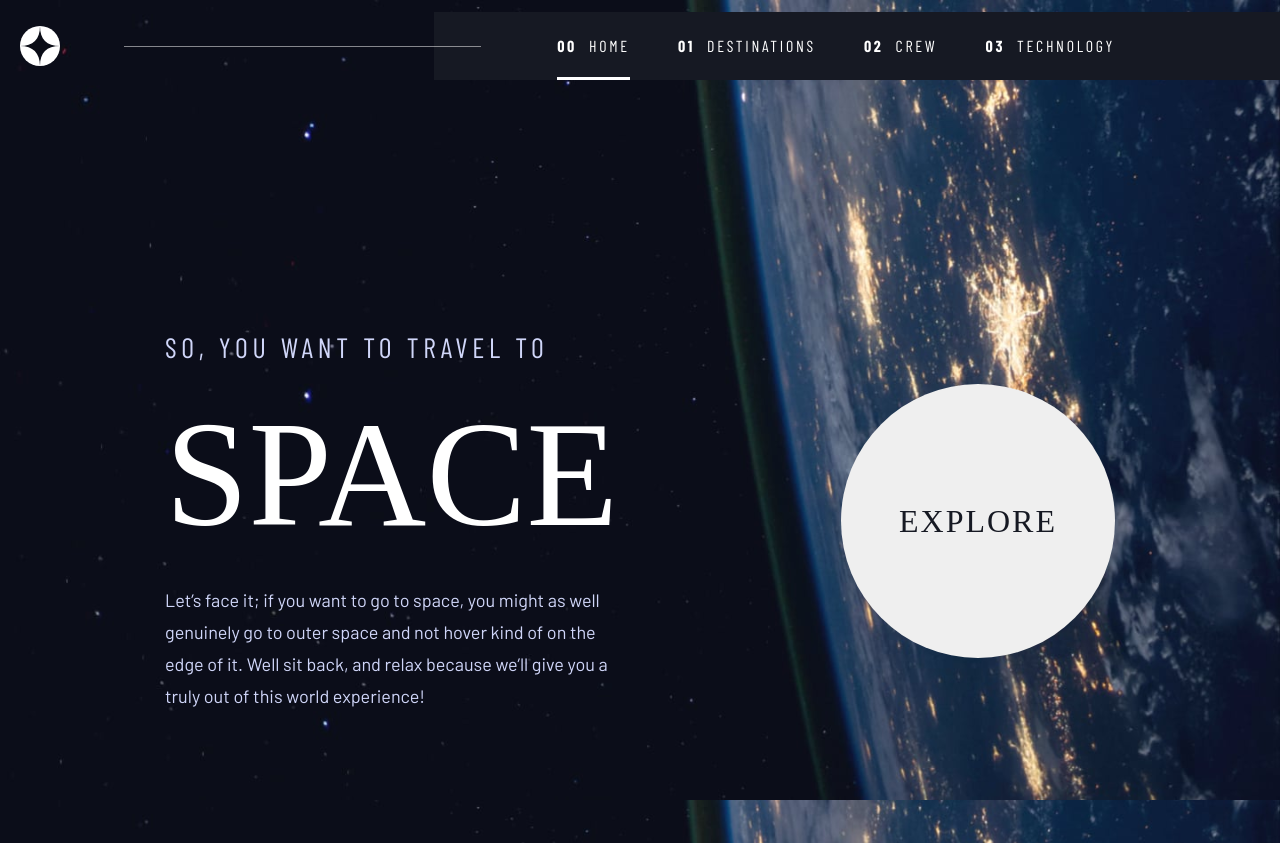
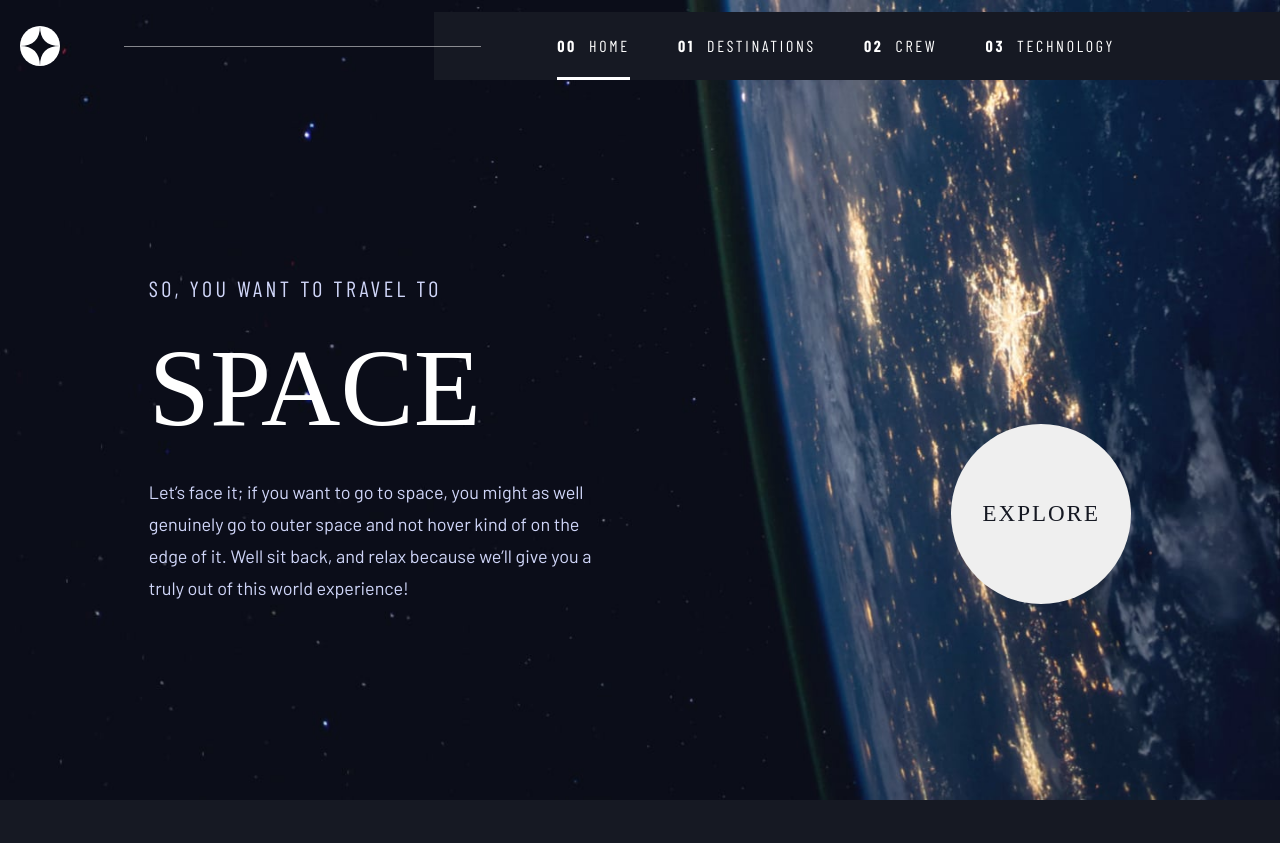
Before and after one commit to A-Awad1/Space-Tourism-Website, a Vue app: page / in a window 1280 px wide. After the commit the page ends 800 px from the top, so only its background shows below. Built offline with nearby package versions, Linux system fonts and the light colour scheme; a web font is replaced by a local one.

Commit message:
multiple updates

```diff
--- a/src/App.vue
+++ b/src/App.vue
@@ -62,7 +62,7 @@ body {
   // end background
 }
 #app {
-  min-width: 200px;
+  min-width: 300px;
   position: relative;
   color: colors.$main-text;
   font-family: "Barlow Condensed", sans-serif;
--- a/src/views/HomeView.vue
+++ b/src/views/HomeView.vue
@@ -26,16 +26,38 @@ export default {
 <style lang="scss">
 section.home {
   flex: 1;
-  padding: 48px 6.5vw;
   @extend %column-flex;
-  justify-content: space-between;
+  justify-content: space-around;
   gap: 81px;
-  @include small {
-    padding: 106px 24px 90px;
+  padding: 106px 10vw 90px;
+  @include medium {
+    padding: 75px 24px;
+  }
+  @include large {
+    padding: 60px 24px 77px;
   }
   @include xLarge {
     flex-direction: row;
-    padding: 251px 165px 131px;
+    align-content: space-around;
+    flex-wrap: wrap;
+    padding: 10px {
+      top: 125px;
+    }
+  }
+  @include smallHeight {
+    padding: 48px 6.5vw;
+    @include small {
+      padding: 55px 10vw;
+    }
+    @include medium {
+      padding: 55px 18vw;
+    }
+    @include large {
+      padding: 44px 25vw 55px;
+    }
+    @include xLarge {
+      padding: 10px;
+    }
   }
   > {
     div {
@@ -43,10 +65,24 @@ section.home {
       gap: 16px;
       @include small {
         gap: 24px;
+      }
+      @include medium {
         width: min-content;
       }
       @include xLarge {
         align-items: flex-start;
+      }
+      @include smallHeight {
+        @include small {
+          gap: 16px;
+        }
+        @include medium {
+          gap: 24px;
+          width: auto;
+        }
+        @include xLarge {
+          width: min-content;
+        }
       }
       > {
         span {
@@ -55,12 +91,27 @@ section.home {
           text-transform: uppercase;
           white-space: nowrap;
           @include small {
+            font-size: 18px;
+            letter-spacing: 3.38px;
+          }
+          @include medium {
             font-size: 20px;
-            letter-spacing: 3.38px;
           }
           @include xLarge {
             font-size: 28px;
             letter-spacing: 4.72px;
+          }
+          @include smallHeight {
+            @include small {
+              font-size: initial;
+            }
+            @include medium {
+              font-size: 20px;
+            }
+            @include xLarge {
+              font-size: 22px;
+              letter-spacing: 3.38px;
+            }
           }
         }
         h1 {
@@ -72,11 +123,30 @@ section.home {
             size: 80px;
           }
           @include small {
+            font-size: 100px;
+          }
+          @include medium {
+            font-size: 150px;
             line-height: 150px;
-            font-size: 150px;
+          }
+          @include large {
+            line-height: 120px;
           }
           @include xLarge {
             line-height: normal;
+          }
+          @include smallHeight {
+            @include small {
+              font-size: 90px;
+            }
+            @include medium {
+              font-size: 100px;
+              line-height: normal;
+            }
+            @include xLarge {
+              font-size: 110px;
+              width: 444px;
+            }
           }
         }
         p {
@@ -88,13 +158,20 @@ section.home {
             size: 15px;
           }
           @include small {
+            font-size: 16px;
             line-height: 28px;
-            font-size: 16px;
           }
           @include xLarge {
             line-height: 32px;
             font-size: 18px;
             text-align: initial;
+          }
+          @include smallHeight {
+            @include xLarge {
+              line-height: 32px;
+              font-size: 18px;
+              text-align: initial;
+            }
           }
         }
       }
@@ -119,12 +196,32 @@ section.home {
         box-shadow: 0 0 0 $shadow colors.$main-background;
       }
       @include small {
+        --dimension: 200px;
+        font-size: 25px;
+        letter-spacing: 2px;
+      }
+      @include medium {
         --dimension: 242px;
-        letter-spacing: 2px;
         font-size: 32px;
       }
       @include xLarge {
         --dimension: 274px;
+        align-self: flex-end;
+      }
+      @include smallHeight {
+        @include small {
+          --dimension: 160px;
+          font-size: 20px;
+          letter-spacing: 2px;
+        }
+        @include medium {
+          --dimension: 164px;
+          font-size: 21px;
+        }
+        @include xLarge {
+          --dimension: 180px;
+          font-size: 23px;
+        }
       }
     }
   }
```
